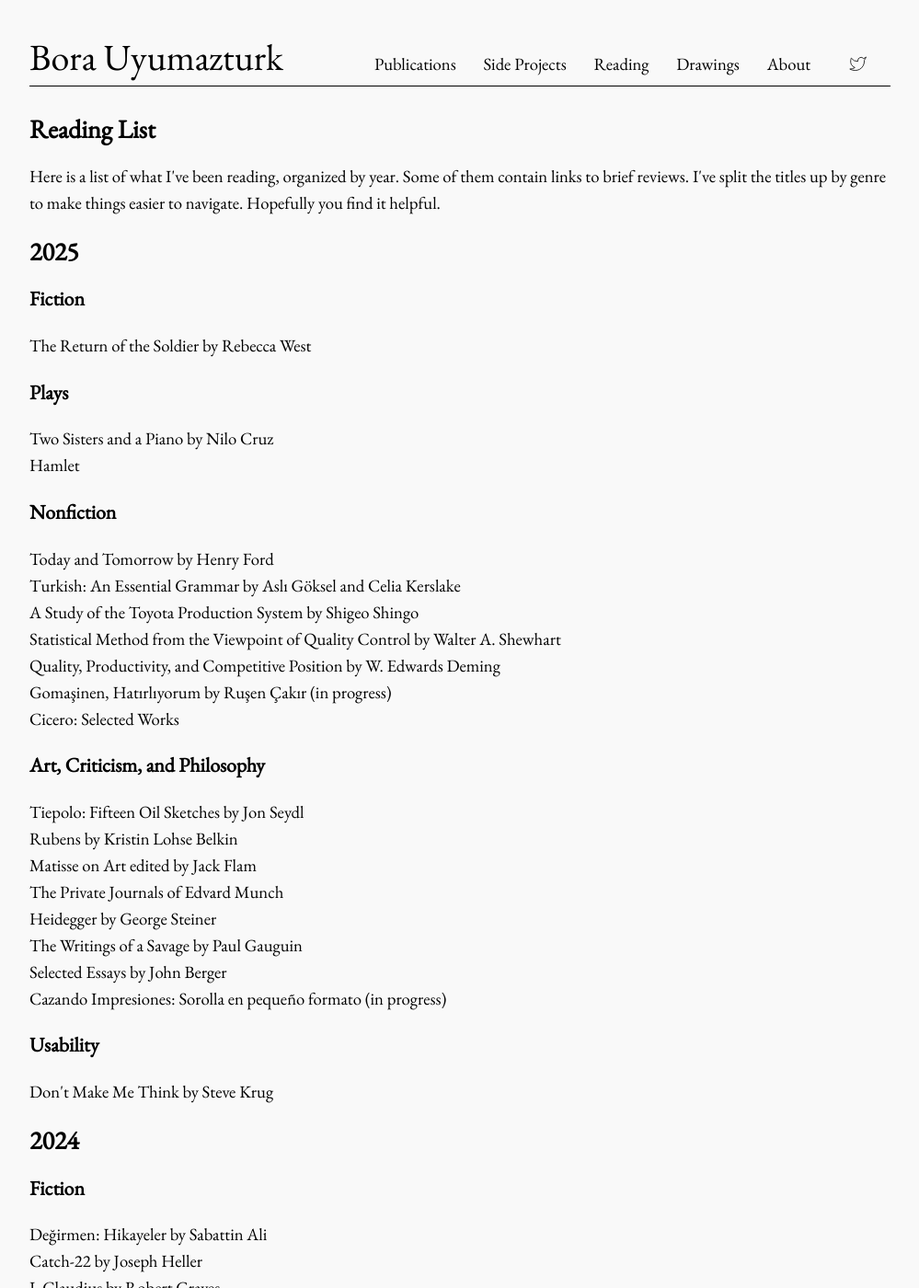
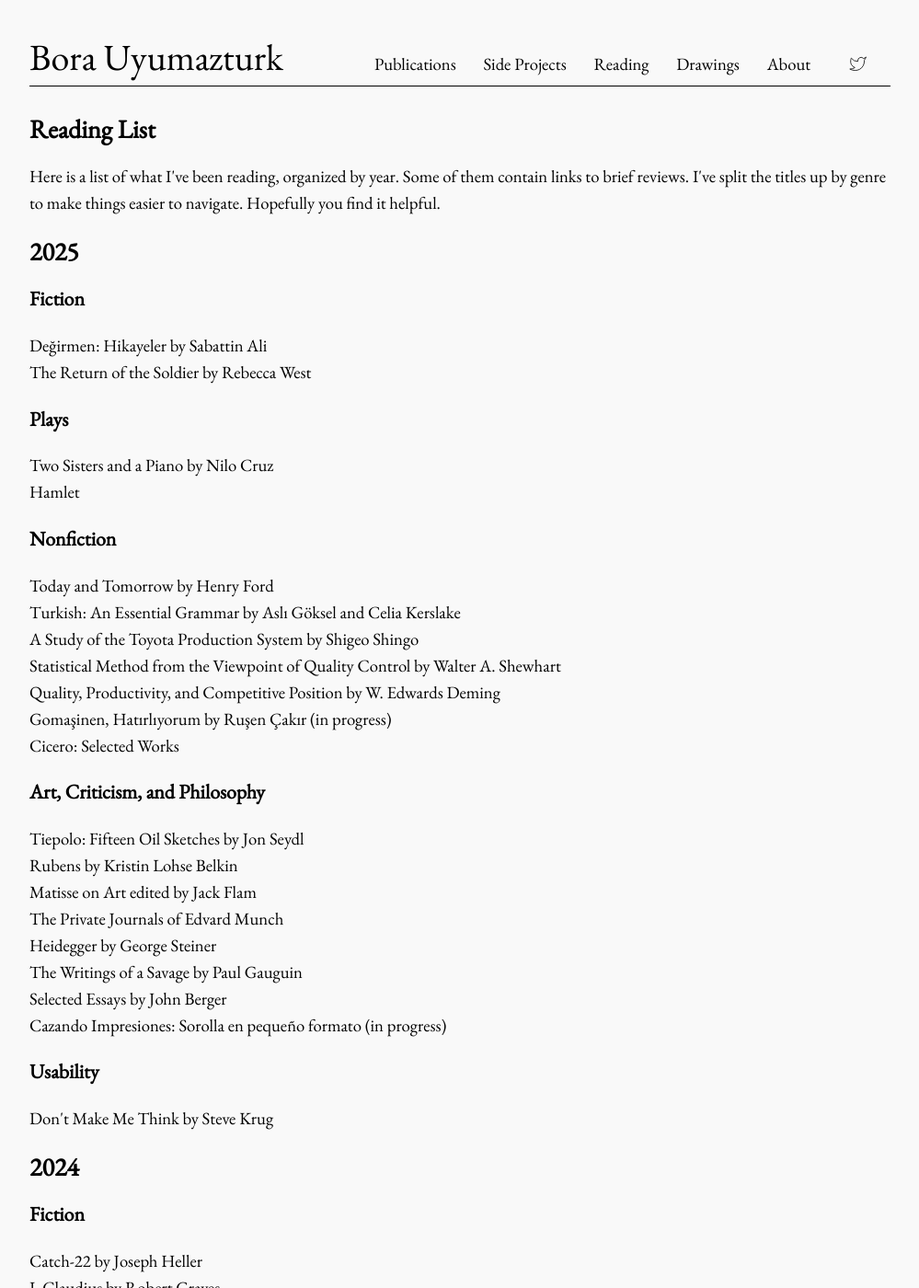
Before and after one commit to bora-uyumazturk/bora-uyumazturk.github.io, a Jekyll site: the page built from reading.html, in a window 1280 px wide and 1400 px high. Shown: the whole window at 92% size, without its empty margins (140-1139 px from the left). Built offline with Jekyll 4.4.1, drawn with Linux system fonts in a browser that asks for light colours; part of the change alters nothing that is shown.

```diff
--- a/reading.html
+++ b/reading.html
@@ -15,7 +15,7 @@ title: Reading
   <h2>2025</h2>
 
   <h3>Fiction</h3>
-
+  Değirmen: Hikayeler by Sabattin Ali <br>
   The Return of the Soldier by Rebecca West
 
   <h3>Plays</h3>
@@ -52,7 +52,6 @@ title: Reading
 
   <h3>Fiction</h3>
 
-  Değirmen: Hikayeler by Sabattin Ali <br>
   Catch-22 by Joseph Heller <br>
   I, Claudius by Robert Graves <br>
   Our Man in Havana by Graham Greene <br>
```
